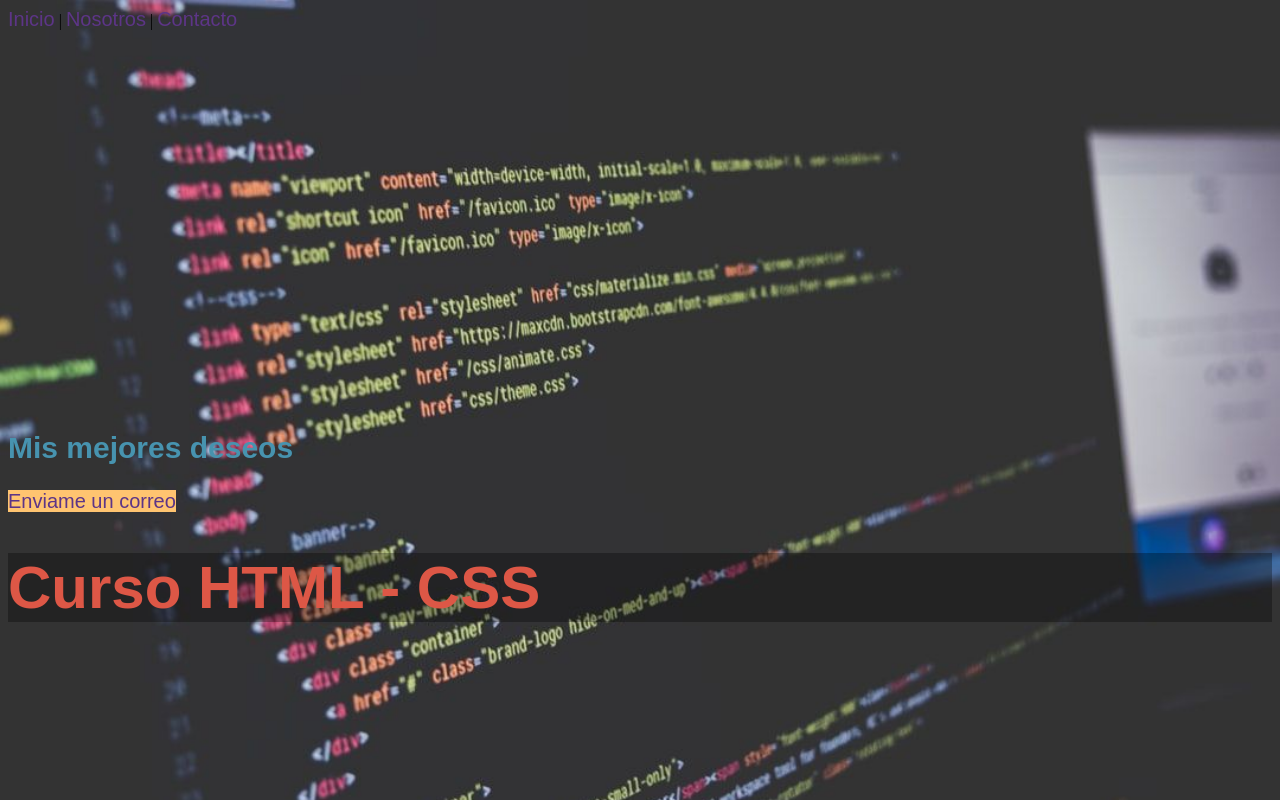
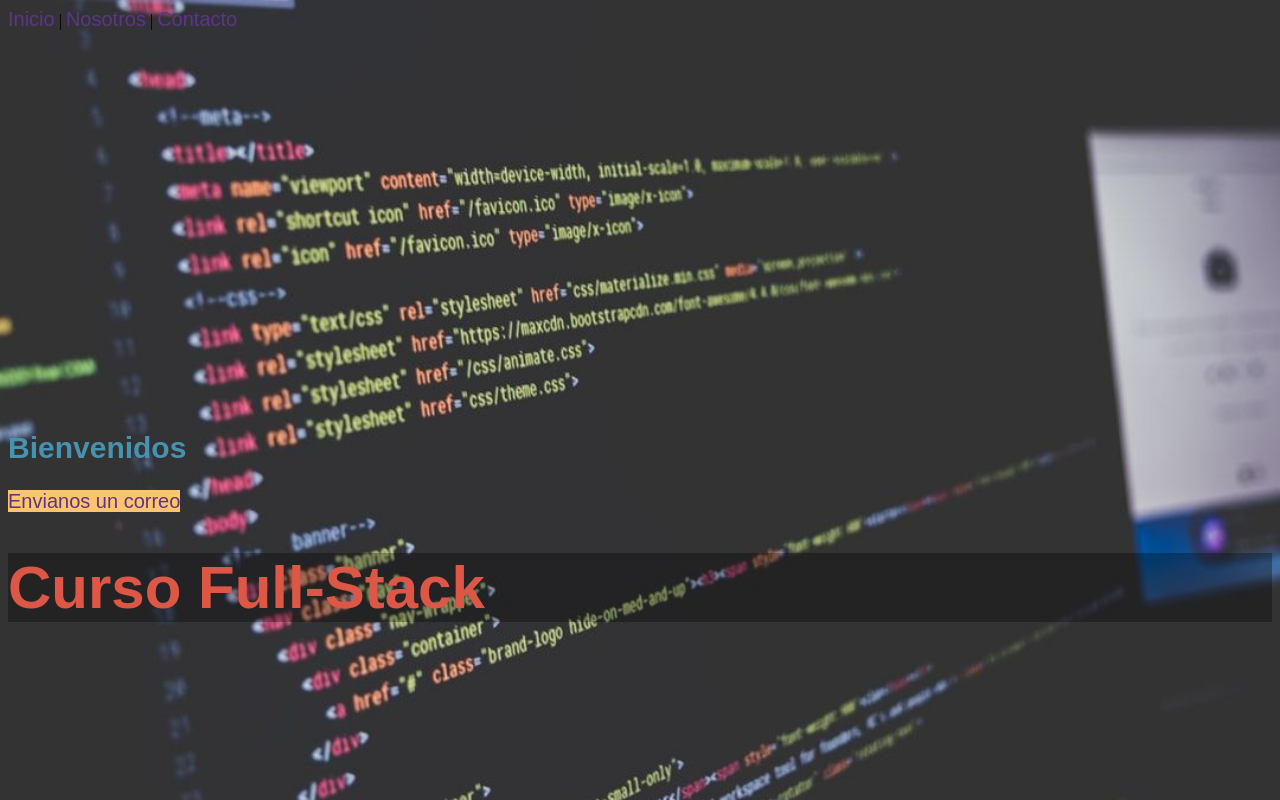
Before and after one commit to CynthiaVM/Practico-Full-Stack, a plain HTML site: page index.html in a window 1280 px wide. Drawn offline with Linux system fonts and the light colour scheme.

Commit message:
Update index.html

```diff
--- a/index.html
+++ b/index.html
@@ -4,13 +4,12 @@
     <meta charset="UTF-8">
     <meta name="viewport" content="width=device-width, initial-scale=1.0">
     <link rel="stylesheet" href="css/master.css">
-    <title>Bienvenida</title>
+    <title>Bienvenidos</title>
 </head>
 <body class="pagina">
-    <!--Enlaces hacemos uso de una etiqueta llamada ( a ) -->
     <a href="index.html">Inicio</a> | <a href="nosotros.html">Nosotros</a> | <a href="contacto.html">Contacto</a>
-    <h2 id="subtitulo">Mis mejores deseos</h2>
-    <a id="correo" href="mailto:cedavilu@gmail.com">Enviame un correo</a>
-    <h1 id="nombre" >Curso HTML - CSS</h1>
+    <h2 id="subtitulo">Bienvenidos</h2>
+    <a id="correo" href="mailto:creativerse.ar@gmail.com">Envianos un correo</a>
+    <h1 id="nombre" >Curso Full-Stack</h1>
 </body>
 </html>
```
